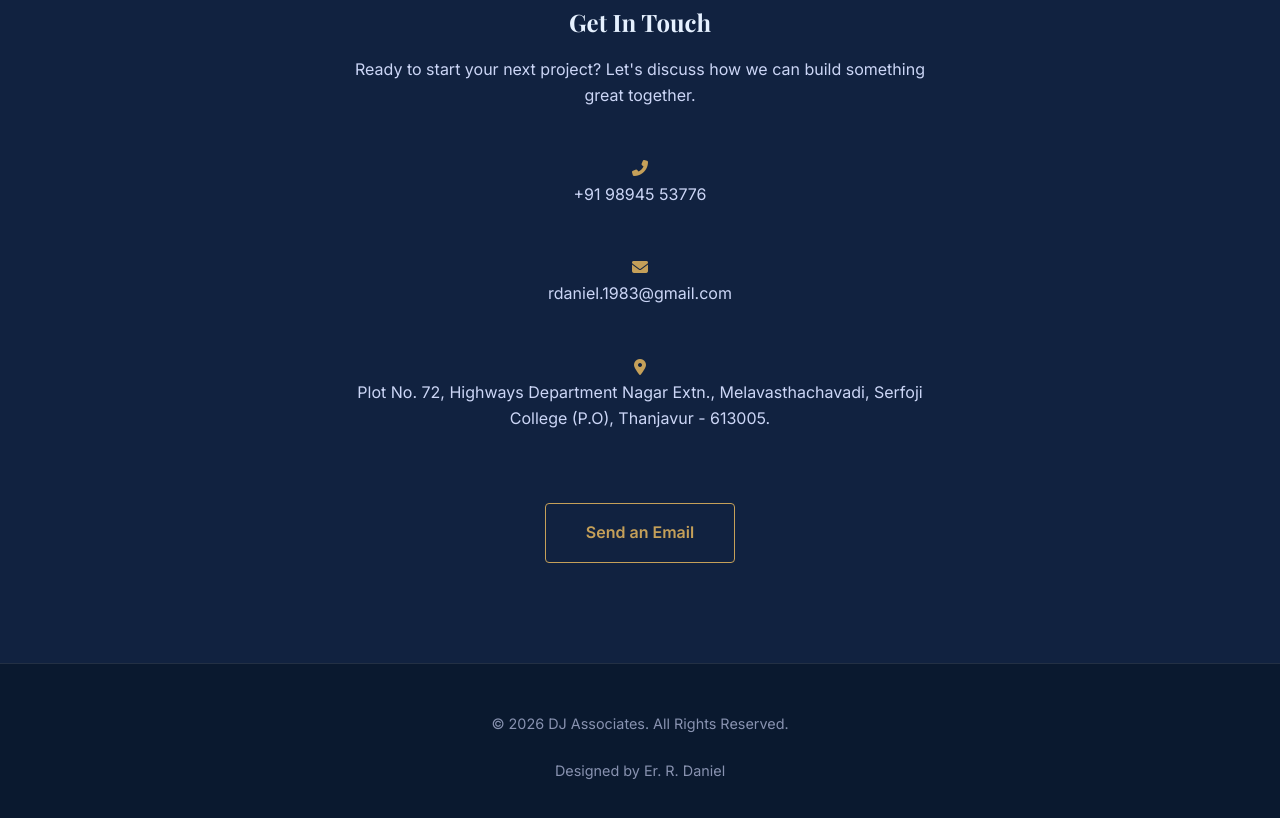
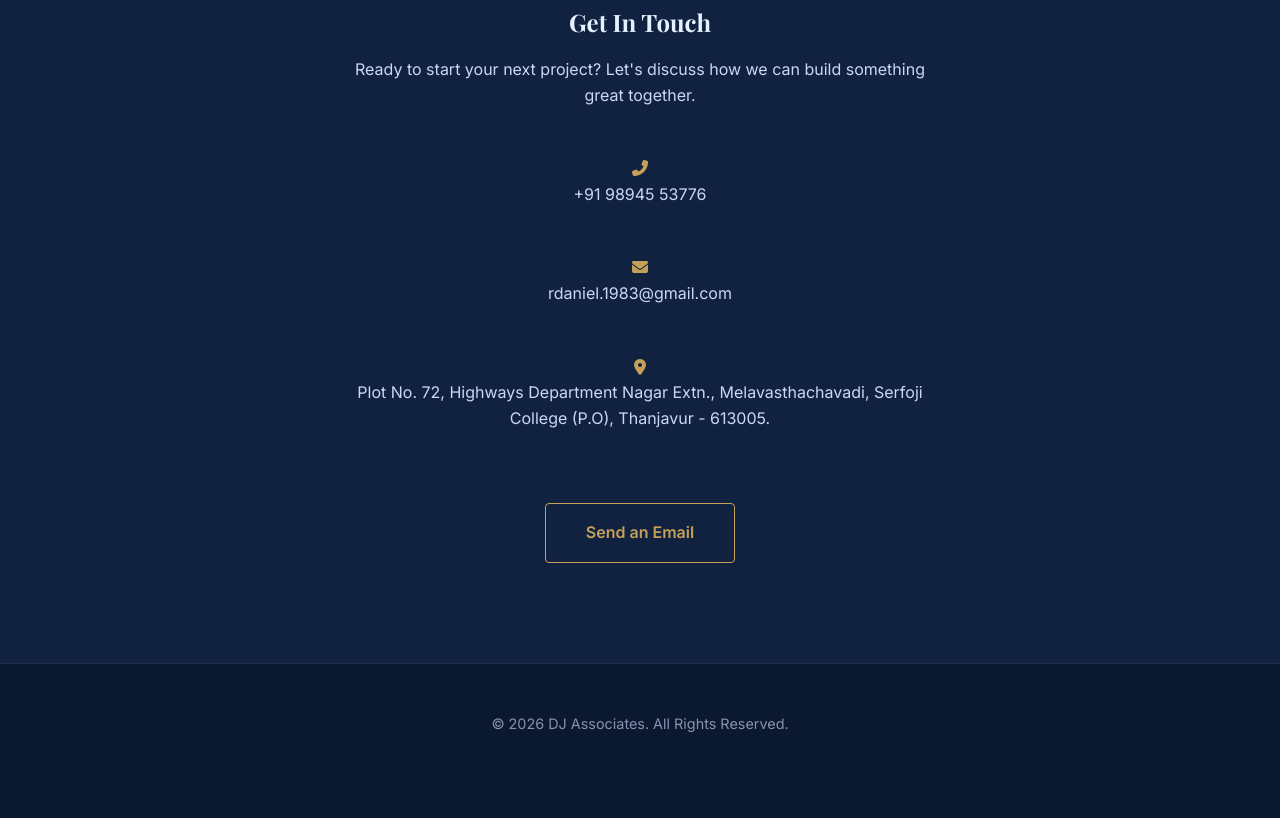
Before and after one commit to joshuaraviebe/djassociates, a plain HTML site: page index.html in a window 1280 px wide. Shown: the part 3951-4769 px from the top of the page. Drawn offline with nearby package versions, Linux system fonts and the light colour scheme.

Commit message:
Update index.html

```diff
--- a/index.html
+++ b/index.html
@@ -174,7 +174,6 @@
     <footer style="padding: 3rem 0; border-top: 1px solid rgba(255,255,255,0.1); text-align: center; font-size: 0.9rem; color: var(--text-muted);">
         <div class="container">
             <p>&copy; 2026 DJ Associates. All Rights Reserved.</p>
-            <p>Designed by Er. R. Daniel</p>
         </div>
     </footer>
 
```
